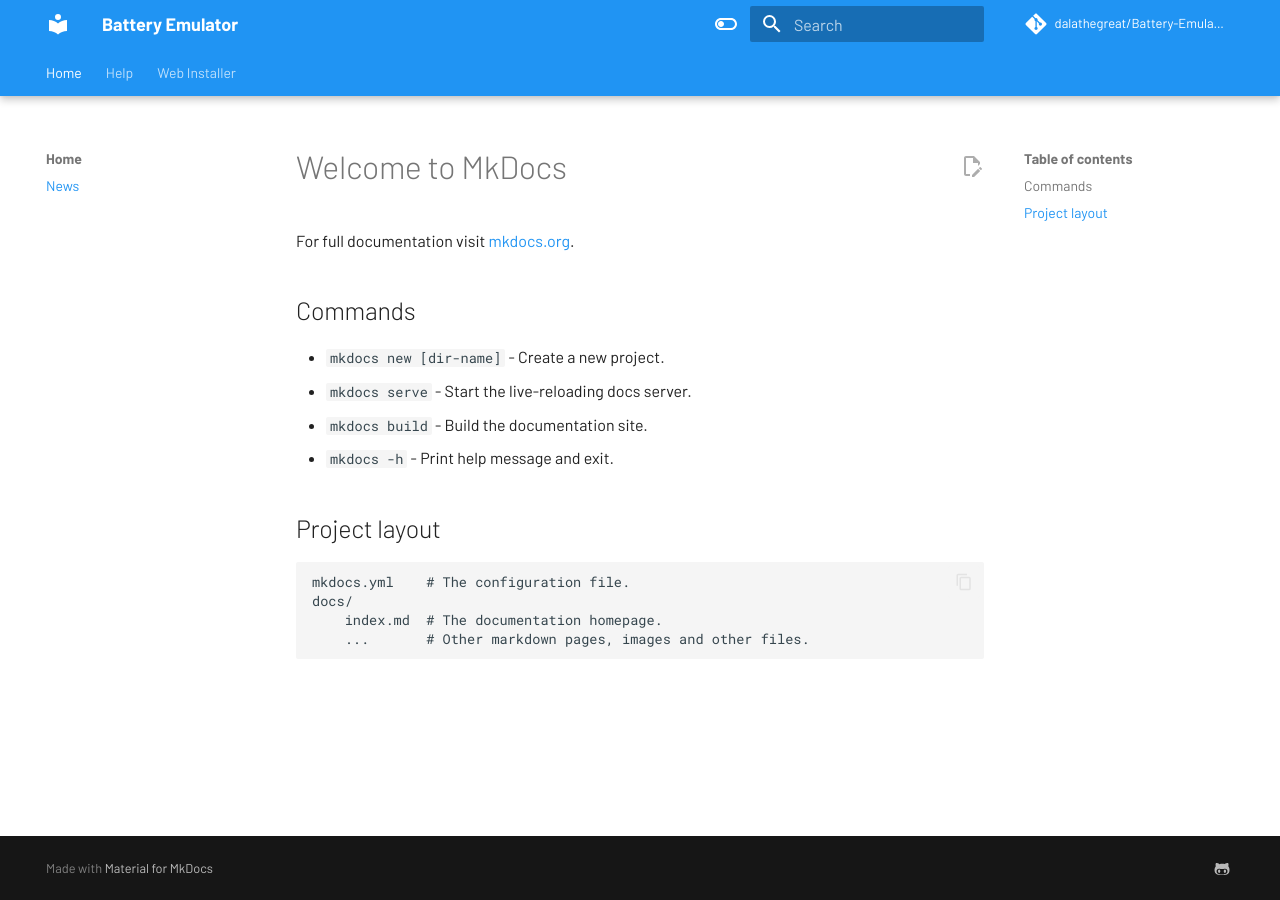
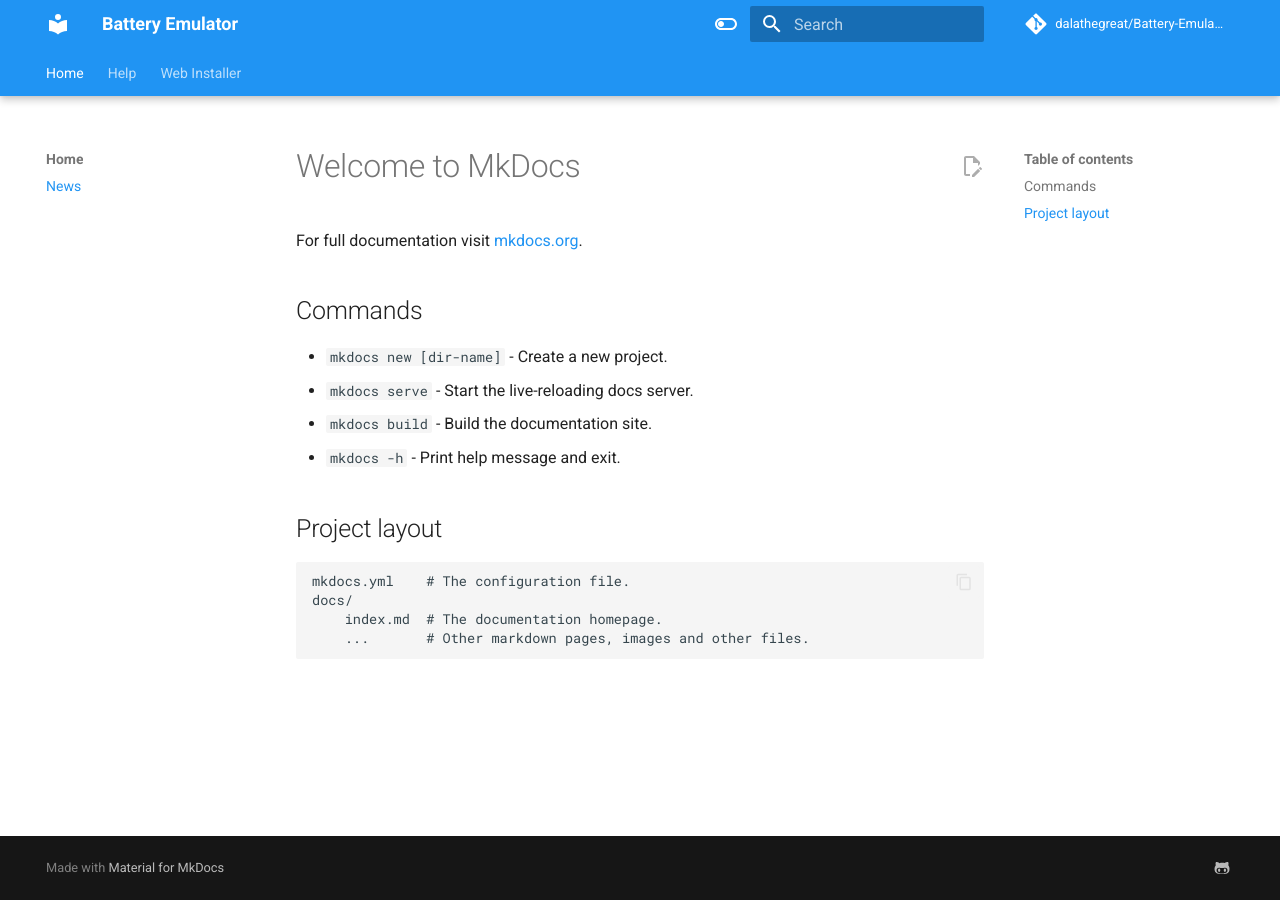
Before and after one commit to nagyrobi/Battery-Emulator-Docs, an MkDocs documentation site: the page built from docs/index.md, in a window 1280 px wide. Built offline with MkDocs 1.6.1 and Material for MkDocs 9.7.7, drawn with Linux system fonts in a browser that asks for light colours; comment, search, counter and statistics services are not loaded.

Commit message:
Update mkdocs.yml

```diff
--- a/mkdocs.yml
+++ b/mkdocs.yml
@@ -12,13 +12,13 @@
     - media: "(prefers-color-scheme: light)"
       scheme: default
       primary: blue
-      accent: indigo
+      accent: deep orange
       toggle:
         icon: material/toggle-switch-off-outline
         name: Switch to dark mode
     - media: "(prefers-color-scheme: dark)"
       scheme: slate
-      primary: blue
+      primary: green
       accent: deep purple
       toggle:
         icon: material/toggle-switch
@@ -32,7 +32,7 @@
     - content.action.edit
     - content.code.copy
   font:
-    text: Barlow
+#    text: Barlow
     code: Roboto Mono
 extra:
   social:
```
